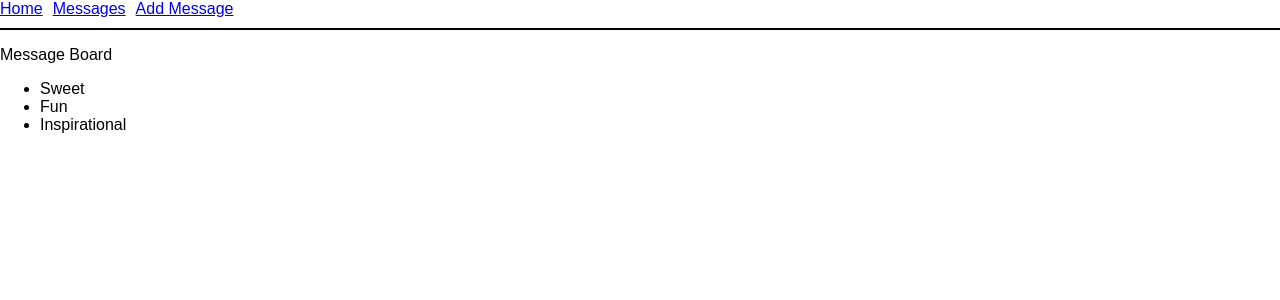
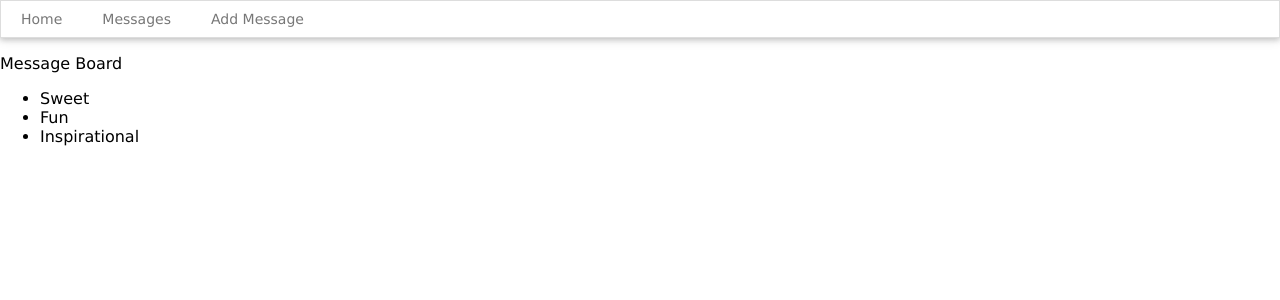
Before and after one commit to marynavoitenko/message-board, a React (Create React App) app in the folder client/: page / in a window 1280 px wide. Shown: the top 300 px of the page. Built offline with nearby package versions, Linux system fonts and the light colour scheme.

Commit message:
add navbar styles

```diff
--- a/client/src/App.css
+++ b/client/src/App.css
@@ -1,9 +1,29 @@
+body {
+    font-family: Verdana, Arial, sans-serif;
+}
+
+.container .NavBar{
+    display: flex;
+    flex-wrap: wrap;
+    justify-content: space-between;
+    padding-bottom: 0;
+    height: 64px;
+}
+
 .NavBar {
-    border-bottom: 2px solid black;
-    padding-bottom: 10px;
-    margin-bottom: 12px
+    font-size: 14px;
+    border: 1px solid #ddd;
+    padding: 10px 0;
+    box-shadow: 0 2px 5px rgba(0, 0, 0, 0.16), 0 2px 10px rgba(0, 0, 0, 0.12);
 }
 
 .NavLink {
-    margin-right: 10px
+    text-decoration: none;
+    color: #777;
+    margin: 20px;
 }
+
+.NavLink:hover {
+    color: #673ab7;
+    border-bottom-color: #673ab7;
+  }
--- a/client/src/components/NavBar.js
+++ b/client/src/components/NavBar.js
@@ -3,7 +3,7 @@ import { NavLink } from 'react-router-dom';
 
 const NavBar = props => {
   return (
-    <div className="NavBar">
+    <div className="NavBar container">
       <NavLink
         className="NavLink"
         to="/"
```
